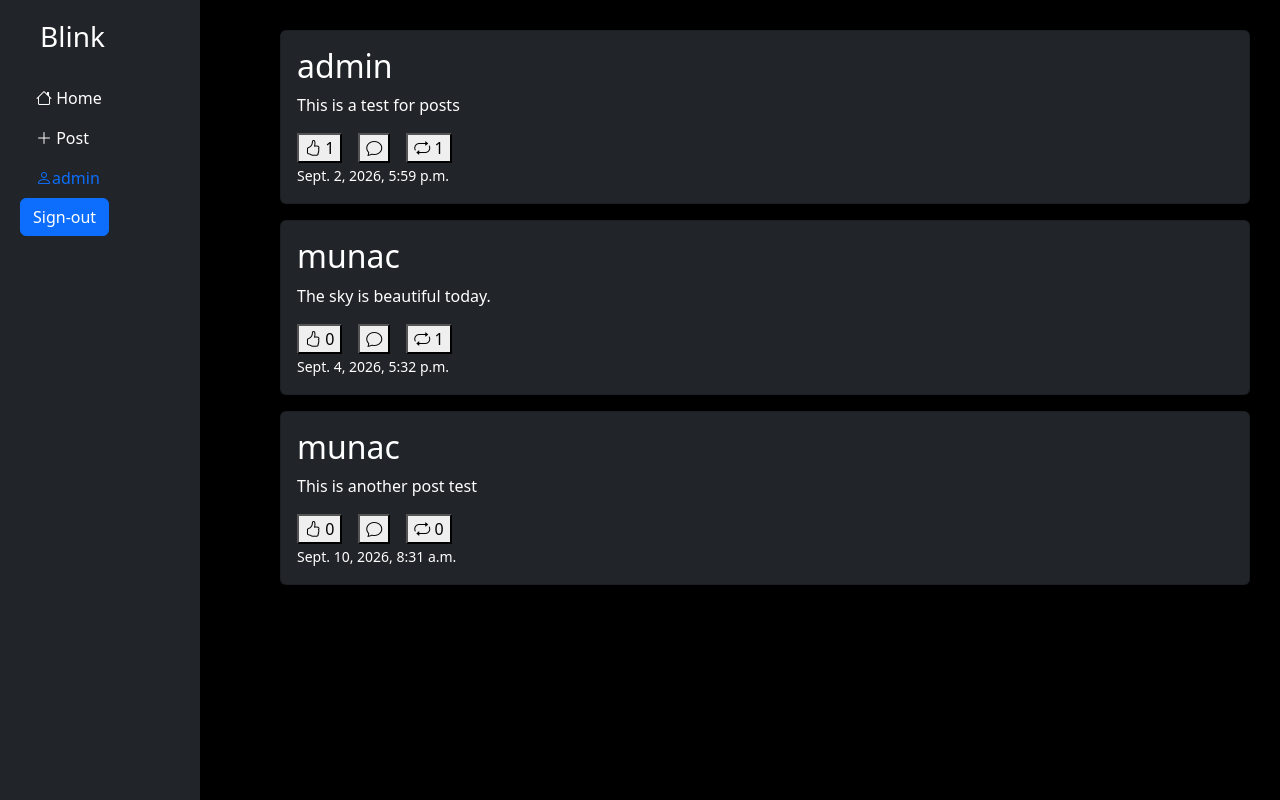
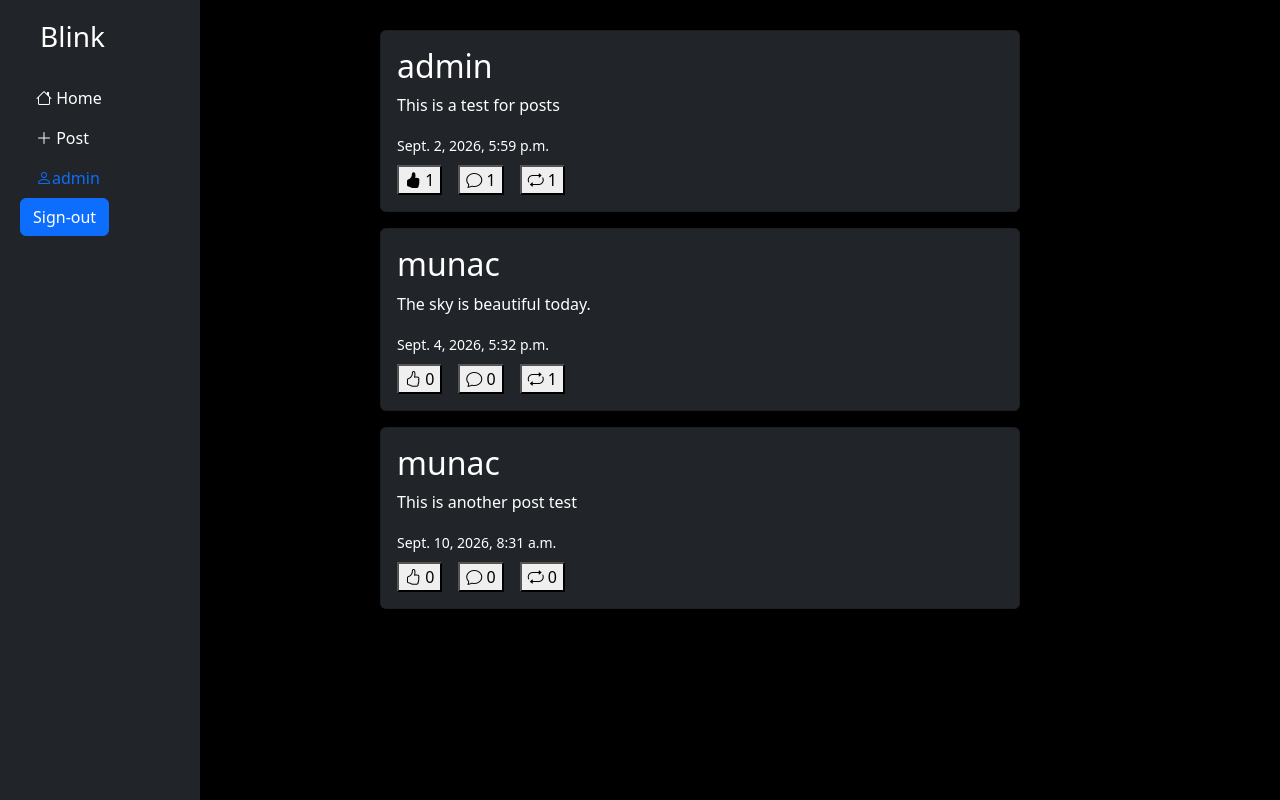
Before and after one commit to Moona-bug/Blink---Social-Media-App, a Django app: page / in a window 1280 px wide. Run offline with Django 5.2, Linux system fonts and the light colour scheme; a user stored in the database is signed in; data comes from the database, SQL or seed files in the repository; both versions use the stored data as it was after the commit; tables that the repository leaves empty hold one stand-in row (values such as "Sample post").

Commit message:
image change on click for likes and comments

```diff
--- a/posts/views.py
+++ b/posts/views.py
@@ -12,6 +12,27 @@ class PostView(ListView):
     model = Post
     template_name = 'post/post_list.html'
     context_object_name = 'posts'
+
+    def get_context_data(self, **kwargs):
+            context = super().get_context_data(**kwargs)
+
+            if self.request.user.is_authenticated:
+                liked_posts = Like.objects.filter(
+                    user=self.request.user
+                ).values_list('post_id', flat=True)
+
+                reposted_posts = Repost.objects.filter(
+                    user=self.request.user
+                ).values_list('post_id', flat=True)
+
+                context['liked_posts'] = liked_posts
+                context['reposted_posts'] = reposted_posts
+
+            else:
+                context['liked_posts'] = []
+                context['reposted_posts'] = []
+
+            return context
 
 class CreatePostView(LoginRequiredMixin, CreateView):
     model = Post
@@ -28,6 +49,27 @@ class PostDetailView(DetailView):
     model = Post
     template_name = 'post/post_detail.html'
     context_object_name = 'post'
+
+    def get_context_data(self, **kwargs):
+        context = super().get_context_data(**kwargs)
+
+        if self.request.user.is_authenticated:
+            liked_posts = Like.objects.filter(
+                user=self.request.user
+            ).values_list('post_id', flat=True)
+
+            reposted_posts = Repost.objects.filter(
+                user=self.request.user
+            ).values_list('post_id', flat=True)
+
+            context['liked_posts'] = liked_posts
+            context['reposted_posts'] = reposted_posts
+
+        else:
+            context['liked_posts'] = []
+            context['reposted_posts'] = []
+
+        return context
 
 class LikePostView(LoginRequiredMixin, View):
     def post(self, request, pk):
--- a/templates/base.html
+++ b/templates/base.html
@@ -1,9 +1,4 @@
-<!-- TODO: Add a profile link -->
-<!-- TODO: Add a messages link -->
-<!-- TODO: Add a settings link -->
-<!-- TODO: Add more features to post link -->
-
- <!DOCTYPE html>
+<!DOCTYPE html>
  <html lang="en">
  <head>
     <meta charset="UTF-8">
@@ -35,8 +30,9 @@
         }
 
         .main-content {
-            margin-left: 250px;
+            margin-left: 350px;
             padding: 30px;
+            width: 700px;
         }
 
     </style>
--- a/templates/post/post_list.html
+++ b/templates/post/post_list.html
@@ -14,11 +14,24 @@
             <a class="text-white text-decoration-none" href="{% url 'post_detail' post.pk %}">
                 <p>{{ post.content }}</p>
 
-                <div class="d-flex gap-3">
+                <small>{{ post.date }}</small>
+            </a>
+
+                <div class="d-flex gap-3 mt-2">
                     <form action="{% url 'like_post' post.pk %}" method='post'>
+
                         {% csrf_token %}
+
                         <button type="submit">
-                            <i class="bi bi-hand-thumbs-up"></i> {{ post.likes.count }}
+                            {% if post.pk in liked_posts %}
+                                <i class="bi bi-hand-thumbs-up-fill"></i>
+
+                            {% else %}
+                                <i class="bi bi-hand-thumbs-up"></i>
+
+                            {% endif %}
+
+                            {{ post.likes.count }}
                         </button>
                     </form>
 
@@ -27,6 +40,8 @@
 
                         <button type="submit">
                             <i class="bi bi-chat"></i>
+
+                            {{ post.comments.count}}
                         </button>
                     </form>
 
@@ -34,13 +49,18 @@
                         {% csrf_token %}
 
                         <button type="submit">
-                            <i class="bi bi-repeat"></i> {{ post.reposts.count}}
+                            {% if post.pk in reposted_posts %}
+                                <i class="bi bi-repeat-1"></i>
+
+                            {% else %}
+                                <i class="bi bi-repeat"></i>
+                            {% endif %}
+
+                            {{ post.reposts.count}}
                         </button>
                     </form>
                 </div>
 
-                <small>{{ post.date }}</small>
-            </a>
         </div>
     </div>
 </a>
```
Also changed, not shown: db.sqlite3.
